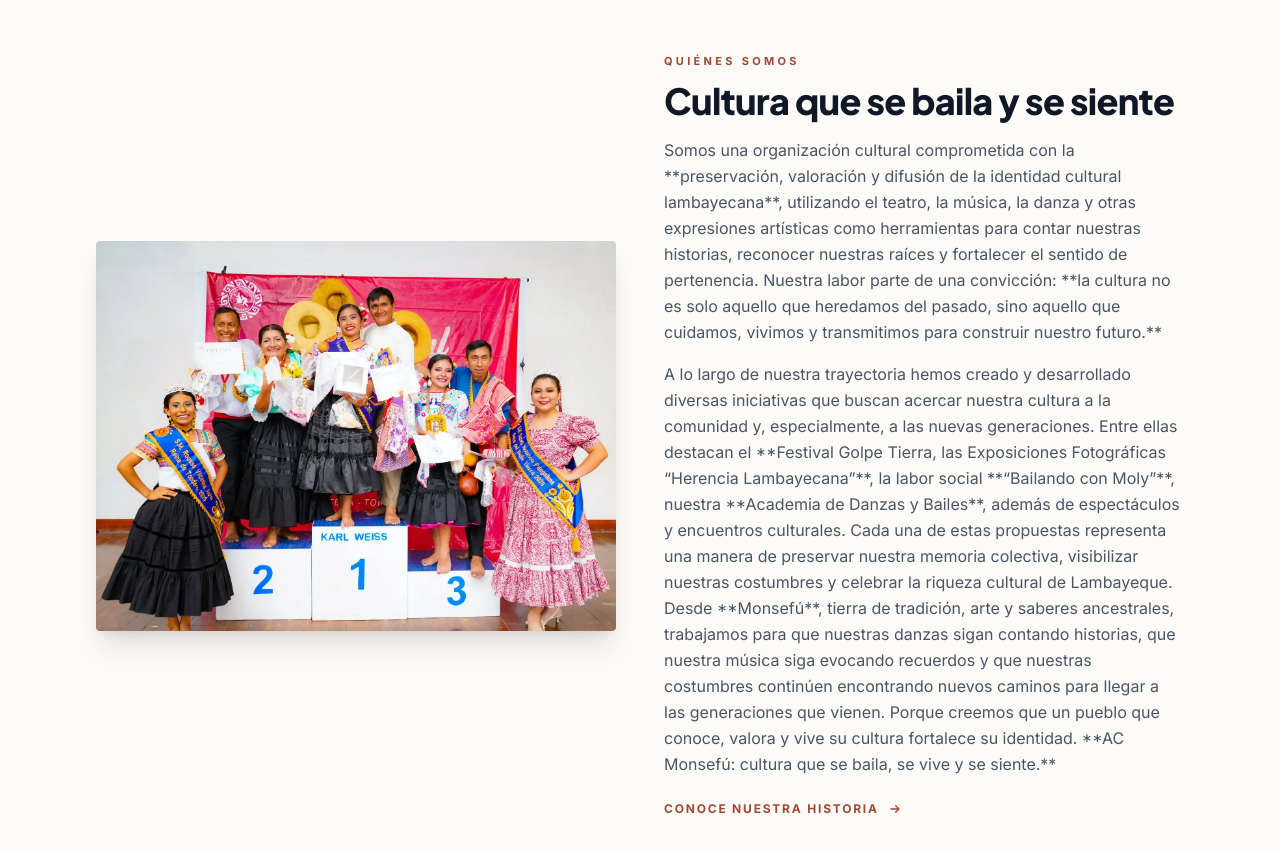
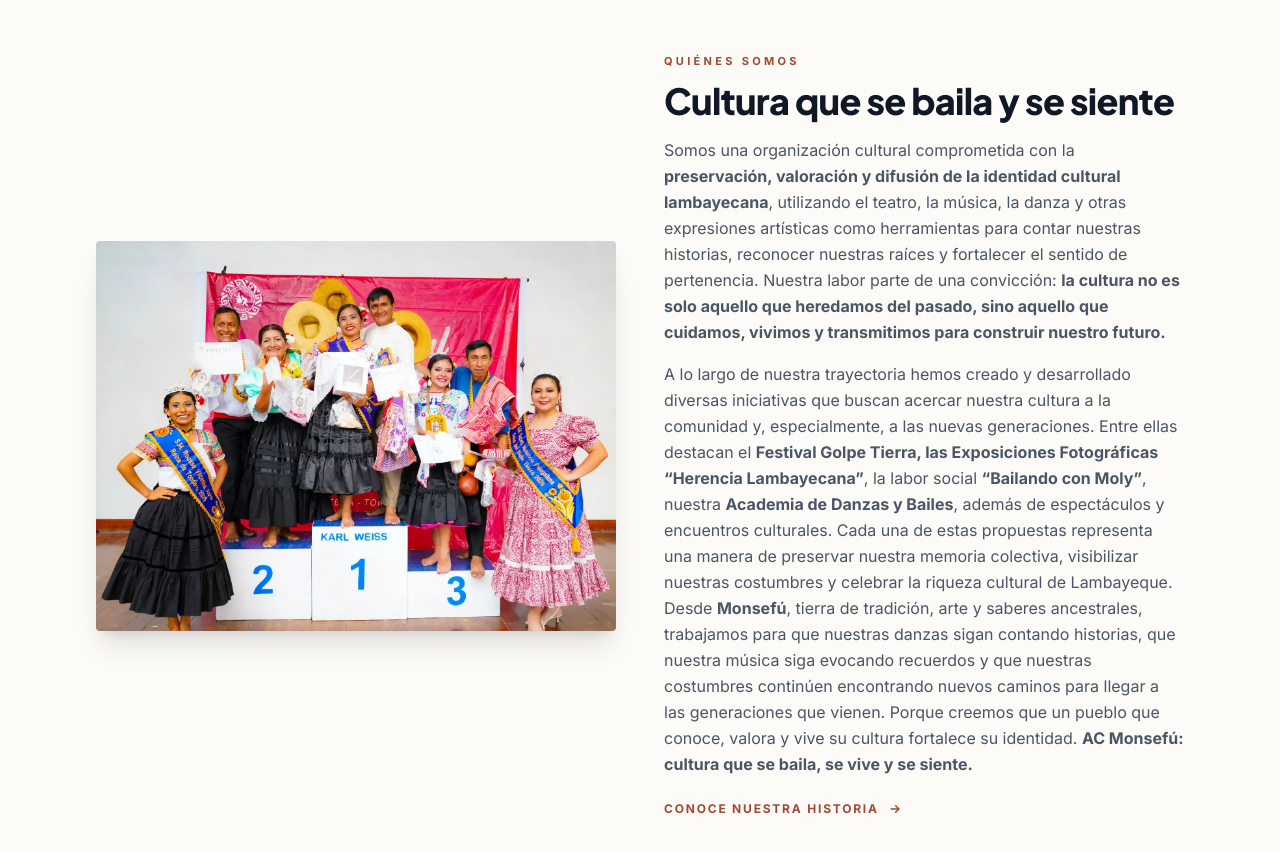
Before and after one commit to konoec/acmonsefu, an Astro site: page / in a window 1280 px wide. Shown: the part 740-1592 px from the top of the page. Built offline with nearby package versions, Linux system fonts and the light colour scheme; Astro itself is replaced by a stand-in of ours.

Commit message:
fix(ui): render quienes somos paragraphs with inline markdown

```diff
--- a/src/pages/index.astro
+++ b/src/pages/index.astro
@@ -90,7 +90,7 @@ const otherProjects = PROYECTOS.filter((p) => !p.featured);
           {seccion.quienesSomos.title}
         </h2>
         {seccion.quienesSomos.paragraphs.map((parrafo) => (
-          <p class="mt-4 text-base leading-relaxed text-gray-600">{parrafo}</p>
+          <p class="mt-4 text-base leading-relaxed text-gray-600" set:html={md(parrafo)}></p>
         ))}
         <a
           href={seccion.quienesSomos.link.href}
```
